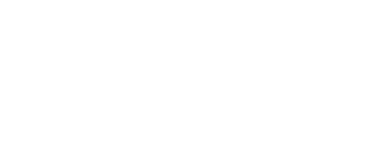
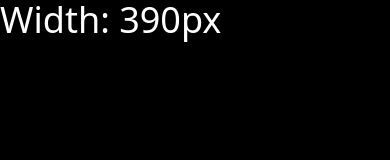
Before and after one commit to BlackErik/learning-tailwind, a plain HTML site: page tailwind-sandbox-starter/11-breakpoints/index.html in a window 390 px wide. Drawn offline with nearby package versions, Linux system fonts and the light colour scheme.

Commit message:
Breakpoint and media queries

```diff
--- a/tailwind-sandbox-starter/11-breakpoints/index.html
+++ b/tailwind-sandbox-starter/11-breakpoints/index.html
@@ -8,7 +8,22 @@
     <title>Breakpoints & Media Queries</title>
   </head>
   <!-- Tailwind is mobile-first -->
-  <body></body>
+  <body
+    class="bg-black sm:bg-green-800 md:bg-blue-800 lg:bg-yellow-800 xl:bg-purple-800"
+  >
+    <h1 class="text-white text-4xl md:text-3xl xl:text-5xl"></h1>
+
+    <script>
+      function showBrowserWidth() {
+        const width = window.innerWidth;
+
+        document.querySelector("h1").innerText = `Width: ${width}px`;
+      }
+
+      window.onload = showBrowserWidth;
+      window.onresize = showBrowserWidth;
+    </script>
+  </body>
 </html>
 
 <!-- Breakpoint Classes
```
